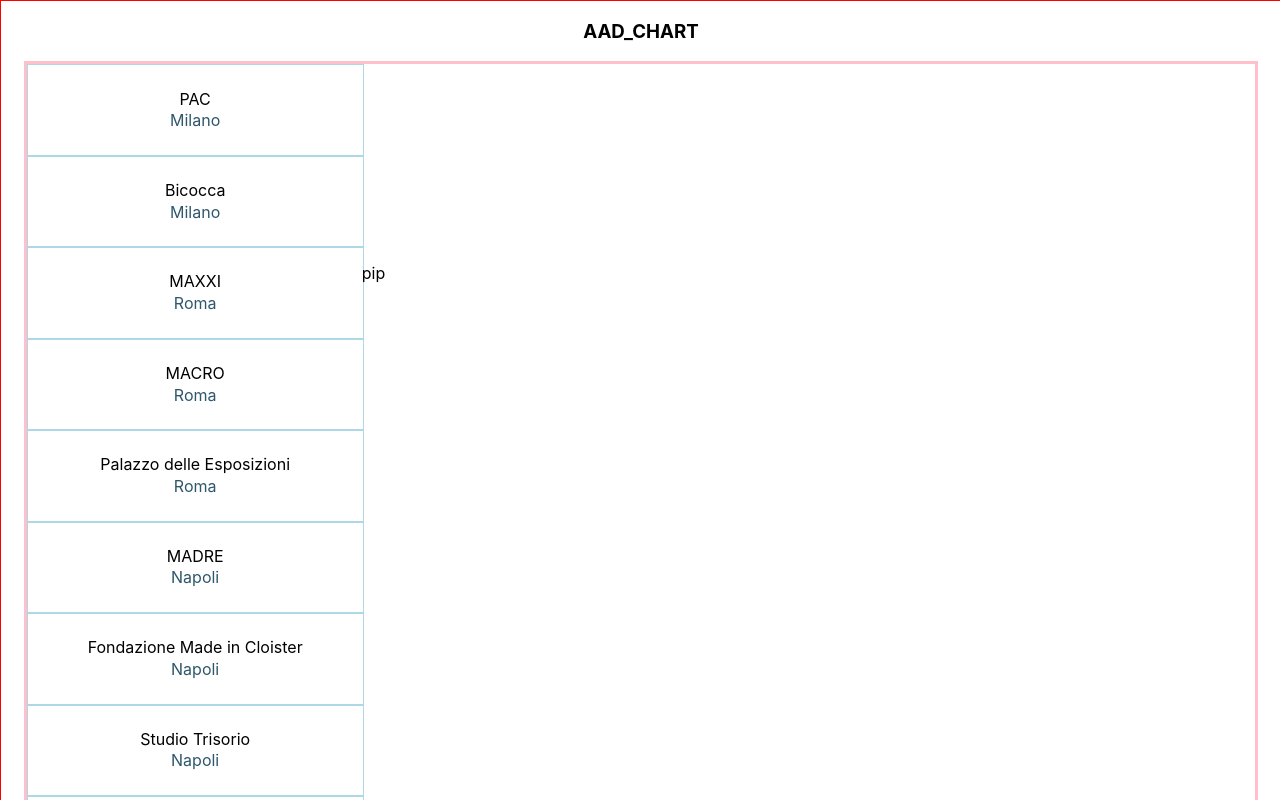
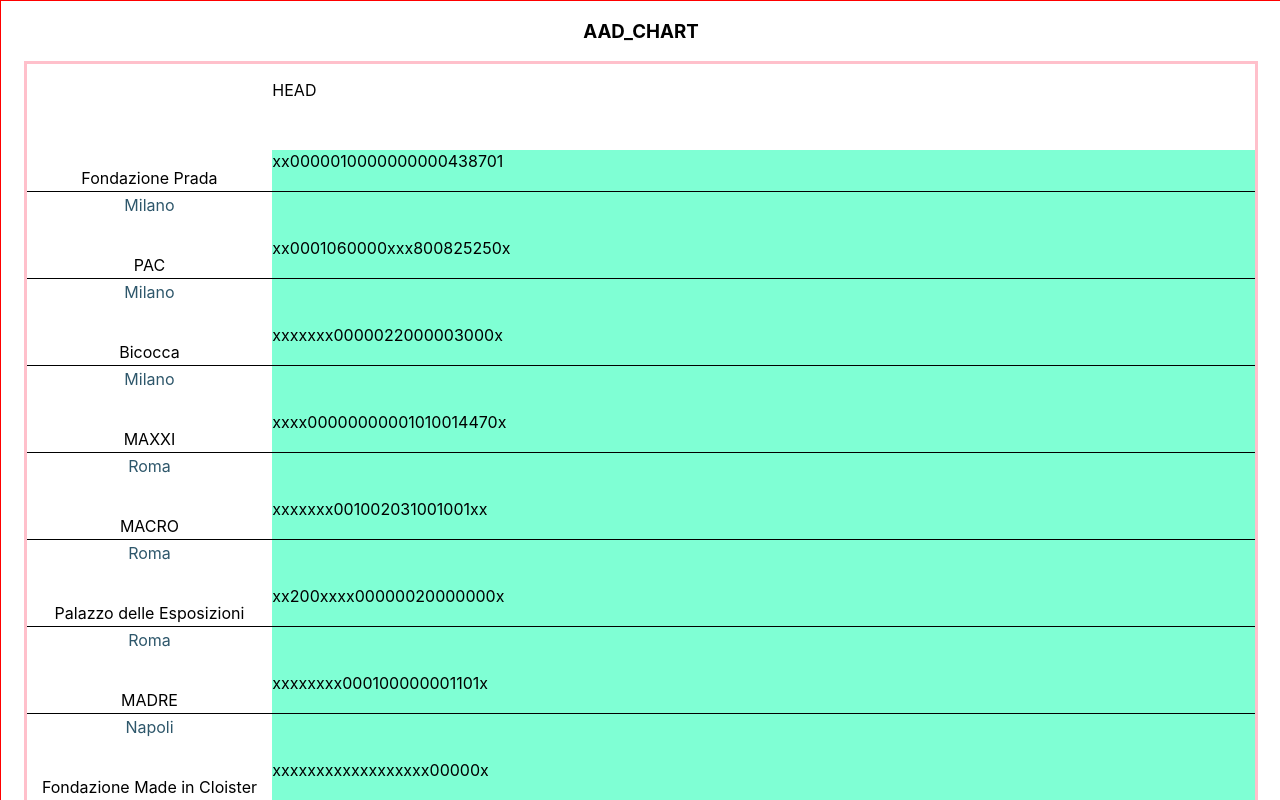
Before and after one commit to ArchiMidi/AAD_Charts_proportions, a React (Create React App) app: page / in a window 1280 px wide. Shown: the top 800 px of the page. Built offline with nearby package versions, Linux system fonts and the light colour scheme.

Commit message:
setup middle line and yarsValues

```diff
--- a/src/App.css
+++ b/src/App.css
@@ -1,4 +1,4 @@
-.PageContainer {
+.pageContainer {
   width: 100vw;
   height: calc(2rem + 1.41421356237 * 100vw);
   display: flex;
@@ -8,24 +8,50 @@
   border: 1px solid red;
 }
 
-.ChartContainer {
+.chartContainer {
   display: grid;
   width: 96vw;
   height: calc(1.41421356237 * 96vw);
   border: 3px solid pink;
 }
 
-.ChartPlaceName {
+.chartPlaceNameBox {
   display: flex;
   flex-direction: column;
   text-align: center;
   justify-content: center;
   align-items: center;
-  border: 1px solid lightblue;
+  /* border: 1px solid lightblue; */
 }
 
-.ChartPlaceName p {
+.chartPlaceNameBox p {
+  padding-bottom: 0.2rem;
+  margin-bottom: 0.1rem;
+  margin-top: 0.1rem;
+  /* max-width: 80%; */
+}
+
+.placeName {
+  /* max-height: 1rem; */
+  text-overflow: ellipse;
+  width: 100%;
+  border-bottom: 0.1rem solid black;
+  border-bottom-width: 100%;
+}
+
+.cityName{
+  /* max-height: 1rem; */
   color: hsl(200, 40%, 30%);
-  margin: 0.1rem;
-  max-width: 80%;
 }
+
+.chartBox{
+  background-color: aquamarine;
+}
+
+.chartLine{
+  position: relative;
+  width: 100%;
+  height: 0.1rem;
+  background-color: black;
+  top: calc(calc(100% - 0.3rem) / 2)
+}
--- a/src/components/A4Container.js
+++ b/src/components/A4Container.js
@@ -1,45 +1,11 @@
 import React from 'react'
 
 export default function A4Container(props) {
-    const { dataArr } = props;
+    const { gridColumns, gridRows } = props;
 
-
-    const maxAmountOfExhibitions = dataArr.map(el => el[1].totalNumberOfExhibitions).reduce((acc, val) => {
-        return val > acc ? val : acc
-    })
-
-    const gridColumns = () => {
-        return '3fr 8fr'
-    }
-    const gridRows = () => {
-        return dataArr.map((el, i) => '1fr ').join('')
-    }
-
-
-
-    return (<div className='PageContainer'>
+    return (<div className='pageContainer'>
         <h3>AAD_CHART</h3>
-        <div className='ChartContainer' style={{ gridTemplateRows: gridRows(), gridTemplateColumns: gridColumns() }}>
-
-            {dataArr.map((place, i) => {
-                return (
-                    <div
-                        key={i + place[0]}
-                        style={{
-                            gridColumn: 1,
-                            gridRow: i,
-                            width: '100%'
-                        }}
-                        className='ChartPlaceName'
-                    >
-                        {place[0]}
-                        <p>
-                            {place[1].city}
-                        </p>
-                    </div>
-                )
-            })}
-
+        <div className='chartContainer' style={{ gridTemplateRows: gridRows, gridTemplateColumns: gridColumns }}>
             {props.children}
         </div>
     </div>
--- /dev/null
+++ b/src/components/PlaceNameBox.js
@@ -0,0 +1,19 @@
+import React from 'react'
+
+export default function PlaceNameBox({ place, i }) {
+    return (
+        <div className='chartPlaceNameBox'
+            key={i + place[0]}
+            style={{
+                gridColumn: 1,
+                gridRow: i + 2,
+                width: '100%'
+            }}
+        >
+            <p className='placeName'>
+                {place[0]}
+            </p>
+            <p className='cityName'>{place[1].city}</p>
+        </div>
+    )
+}
--- a/src/pages/HomePage.js
+++ b/src/pages/HomePage.js
@@ -1,16 +1,55 @@
 import React from 'react'
 import A4Container from '../components/A4Container'
+import PlaceNameBox from '../components/PlaceNameBox'
 export default function HomePage(props) {
     const { dataArr } = props
 
+    const gridColumns = () => {
+        return '2fr 8fr'
+    }
+    const gridRows = () => {
+        return "1fr" + dataArr.map((el, i) => '1fr ').join('')
+    }
 
     return (
-        <A4Container dataArr={dataArr}>
+        <A4Container
+            dataArr={dataArr}
+            gridColumns={'2fr 8fr'}
+            gridRows={"1fr" + dataArr.map((el, i) => '1fr ').join('')} >
+
             <p style={{
                 gridColumn: 2,
-                gridRow: 3,
+                gridRow: 1,
                 width: '100%'
-            }}>pip</p>
+            }}>
+                HEAD
+            </p>
+
+            {dataArr.map((place, i) => {
+                return (
+                    <PlaceNameBox place={place} i={i} key={place + 'namebox'} />
+                )
+            })}
+
+            {dataArr.map((el, i) => {
+                const name = el[0];
+                const info = el[1];
+
+                return (
+                    <div
+                        className='chartBox' style={{
+                            gridColumn: 2,
+                            gridRow: i + 2,
+                            width: '100%',
+                        }}
+                        key={i + 'chart'}
+                    >
+                    <div className='chartLine'/>
+                        {info.yearsValues}
+                    </div>
+                )
+            })}
+
         </A4Container>
     )
 
--- a/src/pages/InlineTriangles.js
+++ b/src/pages/InlineTriangles.js
@@ -1,5 +1,4 @@
 import React from 'react'
-import TrianglesYearsLine from '../components/TrianglesYearsLine'
 import { ReactComponent as Triangle } from "../assets/triangle.svg"
 
 
@@ -12,7 +11,7 @@ export default function InlineTriangles(props) {
   const dataArr = [...data]
   const totalYears = 28
   return (
-    <div className='secondContainer'>
+    <div>
       {Array(28).map((el, i) => {
         return (
           <p key={1998 + i}
```
